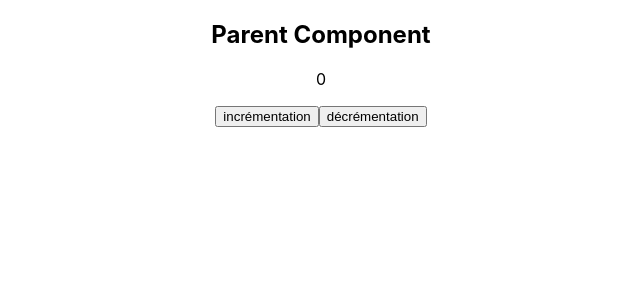
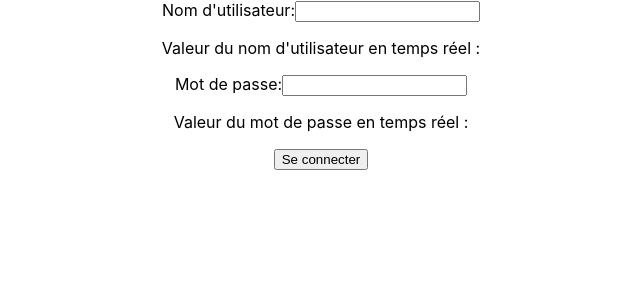
Before and after one commit to abdoulkarim22/training-react, a React (Create React App) app: page / in a window 1280 px wide. Shown: the top 300 px of the page, without its empty margins (319-959 px from the left). Built offline with nearby package versions, Linux system fonts and the light colour scheme.

Commit message:
Affichez les valeurs entrées par l'utilisateur en temps réel

```diff
--- a/src/App.js
+++ b/src/App.js
@@ -2,10 +2,11 @@ import logo from './logo.svg';
 import './App.css';
 import ParentComponent from './components/ParentComponent';
 import Counter from './components/Counter';
+import LoginForm from './components/LoginForm';
 function App() {
   return (
     <div className="App">
-      <ParentComponent/>
+    <LoginForm/>
     </div>
   );
 }
--- a/src/components/LoginForm.jsx
+++ b/src/components/LoginForm.jsx
@@ -30,6 +30,7 @@ const LoginForm = () => {
           onChange={handleUsernameChange}
           required
         />
+        <p>Valeur du nom d'utilisateur en temps réel : {username}</p>
       </div>
       <div>
         <label htmlFor="password">Mot de passe:</label>
@@ -40,6 +41,7 @@ const LoginForm = () => {
           onChange={handlePasswordChange}
           required
         />
+            <p>Valeur du mot de passe en temps réel : {password}</p>
       </div>
       <button type="submit">Se connecter</button>
     </form>
```
